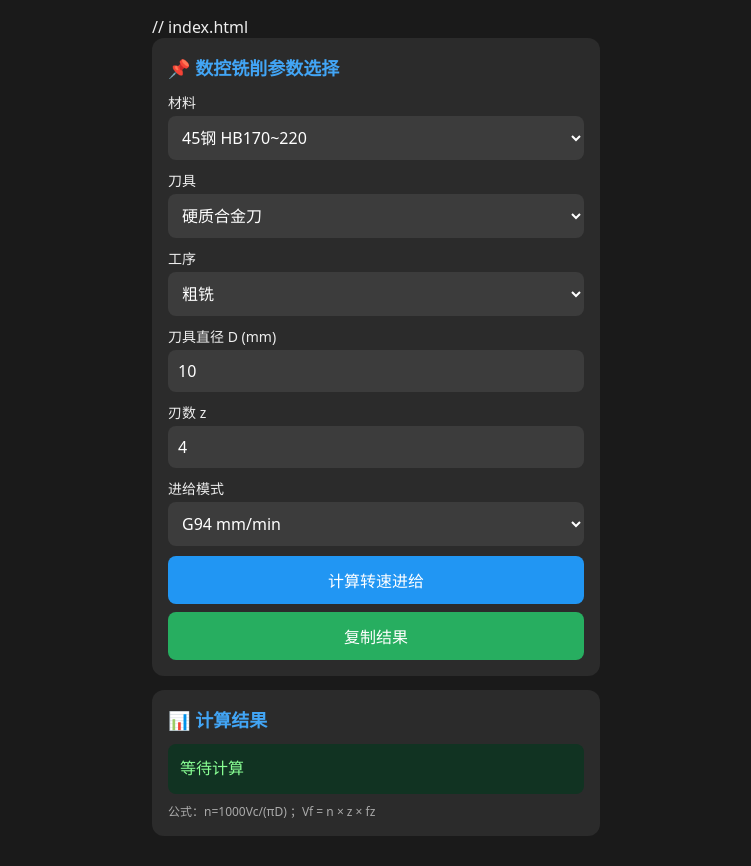
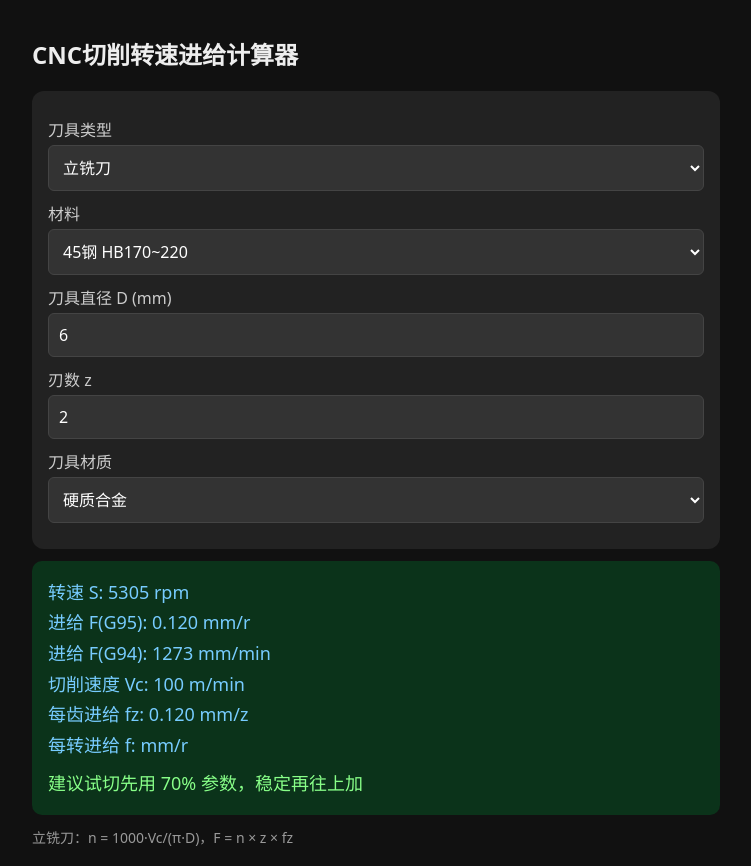
Before and after one commit to chaoji-huaize/https-chaoji-huaize.github.io, a plain HTML site: page index.html in a window 1280 px wide. Shown: the whole page, without its empty margins (264-1015 px from the left). Drawn offline with Linux system fonts and the light colour scheme.

Commit message:
Update index.html

```diff
--- a/index.html
+++ b/index.html
@@ -1,142 +1,160 @@
-// index.html
 <!DOCTYPE html>
 <html lang="zh-CN">
 <head>
 <meta charset="UTF-8">
 <meta name="viewport" content="width=device-width, initial-scale=1.0">
-<title>CNC进给转速速查</title>
-<link rel="manifest" href="./manifest.json">
-<meta name="theme-color" content="#2196F3">
+<title>CNC切削计算器</title>
+<link rel="manifest" href="manifest.json">
 <style>
-*{box-sizing:border-box;font-family:system-ui,sans-serif;margin:0;padding:0;}
-body{background:#1a1a1a;color:#eee;padding:16px;max-width:480px;margin:0 auto;}
-.card{background:#2b2b2b;border-radius:12px;padding:16px;margin-bottom:14px;}
-h2{font-size:18px;margin-bottom:12px;color:#42a5f5;}
-label{display:block;margin:10px 0 4px;font-size:14px;}
-select,input{width:100%;padding:10px;border-radius:8px;border:none;font-size:16px;background:#3c3c3c;color:#fff;}
-.result{margin-top:12px;padding:12px;background:#113322;border-radius:8px;color:#89ff94;font-size:16px;line-height:1.6;}
-button{width:100%;padding:12px;background:#2196F3;color:white;border:none;border-radius:8px;margin-top:10px;font-size:16px;}
-.btn-copy{background:#27ae60;margin-top:8px;}
-.tip{font-size:12px;color:#aaa;margin-top:8px;}
-.row{display:flex;gap:10px;}
-.row>div{flex:1;}
+*{box-sizing:border-box;font-family:system-ui, sans-serif}
+body{background:#111;color:#eee;padding:16px;max-width:720px;margin:0 auto}
+.box{background:#222;padding:16px;border-radius:12px;margin-bottom:12px}
+.row{margin:10px 0}
+label{display:block;margin-bottom:4px;color:#ccc}
+select,input{width:100%;padding:10px;font-size:16px;background:#333;color:#fff;border:1px solid #444;border-radius:6px}
+.result{background:#0b331a;padding:16px;border-radius:10px;color:#7cf;font-size:18px;line-height:1.7}
+.tip{color:#999;font-size:14px;margin-top:8px}
 </style>
 </head>
 <body>
-<div class="card">
-<h2>📌 数控铣削参数选择</h2>
+<h2>CNC切削转速进给计算器</h2>
+<div class="box">
+  <div class="row">
+    <label>刀具类型</label>
+    <select id="toolType">
+      <option value="mill">立铣刀</option>
+      <option value="drill">钻头</option>
+    </select>
+  </div>
+  <div class="row">
     <label>材料</label>
     <select id="mat">
-<option value="45#">45钢 HB170~220</option>
-<option value="40Cr">40Cr调质</option>
-<option value="304">304不锈钢</option>
-<option value="HT200">铸铁HT200</option>
-<option value="6061">6061铝</option>
-<option value="HRC32">预硬钢 HRC30~35</option>
-<option value="HRC60">淬硬钢 HRC58~62</option>
-<option value="TC4">TC4钛合金</option>
+      <option>45钢 HB170~220</option>
+      <option>Q235碳钢 HB140~180</option>
+      <option>40Cr调质</option>
+      <option>304不锈钢</option>
+      <option>铸铁HT200</option>
+      <option>6061铝</option>
+      <option>预硬钢 HRC30~35</option>
+      <option>淬硬钢 HRC58~62</option>
+      <option>TC4钛合金</option>
     </select>
-<label>刀具</label>
-<select id="tool">
-<option value="hard">硬质合金刀</option>
-<option value="hss">高速钢刀</option>
-</select>
-<label>工序</label>
-<select id="proc">
-<option value="rough">粗铣</option>
-<option value="fine">精铣</option>
-</select>
+  </div>
+  <div class="row">
     <label>刀具直径 D (mm)</label>
-<input type="number" id="D" value="10" step="0.1">
+    <input type="number" id="D" value="6" step="0.1">
+  </div>
+  <div class="row" id="zRow">
     <label>刃数 z</label>
-<input type="number" id="z" value="4" step="1">
+    <input type="number" id="z" value="2">
+  </div>
   <div class="row">
-<div>
-<label>进给模式</label>
-<select id="feedMode">
-<option value="g94">G94 mm/min</option>
-<option value="g95">G95 mm/r</option>
+    <label>刀具材质</label>
+    <select id="toolMat">
+      <option>硬质合金</option>
+      <option>高速钢</option>
     </select>
   </div>
 </div>
-<button onclick="calc()">计算转速进给</button>
-<button class="btn-copy" onclick="copyRes()">复制结果</button>
+
+<div class="box result" id="res">
+<div>转速 S: -- rpm</div>
+<div>进给 F(G95): -- mm/r</div>
+<div>进给 F(G94): -- mm/min</div>
+<div>切削速度 Vc: -- m/min</div>
+<div id="fzLine">每齿进给 fz: -- mm/z</div>
+<div id="fLine" style="display:none">每转进给 f: -- mm/r</div>
+<div style="margin-top:8px;color:#8f8">建议试切先用 70% 参数，稳定再往上加</div>
 </div>
-<div class="card">
-<h2>📊 计算结果</h2>
-<div class="result" id="res">等待计算</div>
-<div class="tip">公式：n=1000Vc/(πD) ；Vf = n × z × fz</div>
-</div>
+<div class="tip" id="formulaTip"></div>
 
 <script>
-const data = {
-"45#":{
-    hard:{rough:{vc:100,fz:0.12},fine:{vc:120,fz:0.06}},
-    hss:{rough:{vc:25,fz:0.08},fine:{vc:30,fz:0.04}}
+const param = {
+  "45钢 HB170~220":{
+    mill:{carb:{vc:100,fz:0.12},hss:{vc:25,fz:0.06}},
+    drill:{carb:{vc:70,f:0.18},hss:{vc:22,f:0.10}}
   },
-"40Cr":{
-    hard:{rough:{vc:75,fz:0.10},fine:{vc:95,fz:0.05}},
-    hss:{rough:{vc:18,fz:0.06},fine:{vc:22,fz:0.03}}
+  "Q235碳钢 HB140~180":{
+    mill:{carb:{vc:110,fz:0.14},hss:{vc:28,fz:0.08}},
+    drill:{carb:{vc:80,f:0.20},hss:{vc:25,f:0.12}}
   },
-"304":{
-    hard:{rough:{vc:50,fz:0.08},fine:{vc:60,fz:0.04}},
-    hss:{rough:{vc:12,fz:0.05},fine:{vc:15,fz:0.025}}
+  "40Cr调质":{
+    mill:{carb:{vc:70,fz:0.10},hss:{vc:18,fz:0.05}},
+    drill:{carb:{vc:55,f:0.14},hss:{vc:16,f:0.08}}
   },
-"HT200":{
-    hard:{rough:{vc:75,fz:0.15},fine:{vc:95,fz:0.08}},
-    hss:{rough:{vc:20,fz:0.10},fine:{vc:25,fz:0.05}}
+  "304不锈钢":{
+    mill:{carb:{vc:60,fz:0.08},hss:{vc:16,fz:0.04}},
+    drill:{carb:{vc:25,f:0.10},hss:{vc:10,f:0.05}}
   },
-"6061":{
-    hard:{rough:{vc:320,fz:0.20},fine:{vc:420,fz:0.10}},
-    hss:{rough:{vc:80,fz:0.12},fine:{vc:90,fz:0.06}}
+  "铸铁HT200":{
+    mill:{carb:{vc:120,fz:0.16},hss:{vc:30,fz:0.09}},
+    drill:{carb:{vc:75,f:0.24},hss:{vc:26,f:0.14}}
   },
-"HRC32":{
-    hard:{rough:{vc:40,fz:0.06},fine:{vc:45,fz:0.04}},
-    hss:{rough:{vc:10,fz:0.04},fine:{vc:12,fz:0.02}}
+  "6061铝":{
+    mill:{carb:{vc:300,fz:0.20},hss:{vc:80,fz:0.12}},
+    drill:{carb:{vc:180,f:0.30},hss:{vc:60,f:0.18}}
   },
-"HRC60":{
-    hard:{rough:{vc:22,fz:0.03},fine:{vc:26,fz:0.02}},
-    hss:{rough:{vc:5,fz:0.02},fine:{vc:6,fz:0.01}}
+  "预硬钢 HRC30~35":{
+    mill:{carb:{vc:60,fz:0.08},hss:{vc:14,fz:0.04}},
+    drill:{carb:{vc:45,f:0.12},hss:{vc:12,f:0.06}}
   },
-"TC4":{
-    hard:{rough:{vc:35,fz:0.06},fine:{vc:40,fz:0.035}},
-    hss:{rough:{vc:9,fz:0.04},fine:{vc:11,fz:0.02}}
+  "淬硬钢 HRC58~62":{
+    mill:{carb:{vc:30,fz:0.04},hss:{vc:8,fz:0.02}},
+    drill:{carb:{vc:18,f:0.06},hss:{vc:5,f:0.03}}
+  },
+  "TC4钛合金":{
+    mill:{carb:{vc:40,fz:0.07},hss:{vc:12,fz:0.04}},
+    drill:{carb:{vc:20,f:0.08},hss:{vc:8,f:0.04}}
   }
+};
+
+const $ = s=>document.querySelector(s);
+const $$ = s=>document.querySelectorAll(s);
+
+function calc(){
+  const toolType = $("#toolType").value;
+  const matKey = $("#mat").value;
+  const toolMat = $("#toolMat").value === "硬质合金" ? "carb" : "hss";
+  const D = Number($("#D").value);
+  const z = Number($("#z").value);
+  const p = param[matKey][toolType][toolMat];
+  const vc = p.vc;
+  const n = 1000 * vc / (Math.PI * D);
+
+  let fG95, fG94, fz, f;
+  if(toolType === "mill"){
+    fz = p.fz;
+    fG95 = fz;
+    fG94 = n * z * fz;
+    $("#fzLine").style.display="block";
+    $("#fLine").style.display="none";
+    $("#formulaTip").textContent=`立铣刀：n = 1000·Vc/(π·D)，F = n × z × fz`;
+  }else{
+    f = p.f;
+    fG95 = f;
+    fG94 = n * f;
+    $("#fzLine").style.display="none";
+    $("#fLine").style.display="block";
+    $("#formulaTip").textContent=`钻头：n = 1000·Vc/(π·D)，F = n × f（每转进给）。深孔注意啄钻排屑`;
   }
-let resultText = "";
-function calc(){
-    const mat = document.getElementById("mat").value;
-    const tool = document.getElementById("tool").value;
-    const proc = document.getElementById("proc").value;
-    const D = Number(document.getElementById("D").value);
-    const z = Number(document.getElementById("z").value);
-    const feedMode = document.getElementById("feedMode").value;
-    const item = data[mat][tool][proc];
-    const Vc = item.vc;
-    const fz = item.fz;
-    const n = (1000 * Vc) / (Math.PI * D);
-    const Vf = n * z * fz;
-    let feedStr = "";
-    if(feedMode === "g94"){
-        feedStr = `进给F(G94)：${Vf.toFixed(0)} mm/min`;
-    }else{
-        feedStr = `进给F(G95)：${fz.toFixed(3)} mm/r`;
+
+  $("#res").innerHTML = `
+<div>转速 S: ${n.toFixed(0)} rpm</div>
+<div>进给 F(G95): ${fG95.toFixed(3)} mm/r</div>
+<div>进给 F(G94): ${fG94.toFixed(0)} mm/min</div>
+<div>切削速度 Vc: ${vc} m/min</div>
+<div id="fzLine">每齿进给 fz: ${fz?fz.toFixed(3):''} mm/z</div>
+<div id="fLine">每转进给 f: ${f?f.toFixed(3):''} mm/r</div>
+<div style="margin-top:8px;color:#8f8">建议试切先用 70% 参数，稳定再往上加</div>
+`;
 }
-    resultText = `切削速度Vc：${Vc} m/min
-转速 S：${n.toFixed(0)} rpm
-每齿进给fz：${fz.toFixed(3)} mm/z
-${feedStr}
-建议试切先用70%参数，稳定再往上加`;
-    const html = resultText.replaceAll("\n","<br>");
-    document.getElementById("res").innerHTML = html;
-}
-function copyRes(){
-    if(!resultText) return alert("先计算！");
-    navigator.clipboard.writeText(resultText).then(()=>alert("✅已复制"));
-}
-if ('serviceWorker' in navigator) {
-  navigator.serviceWorker.register('./sw.js');
-}
+
+$("#toolType").onchange = function(){
+  $("#zRow").style.display = this.value==="mill"?"block":"none";
+  calc();
+};
+$$("select,input").forEach(el=>el.oninput=calc);
+calc();
 </script>
 </body>
 </html>
```
Lines whose indentation alone changed are shown as unchanged.
